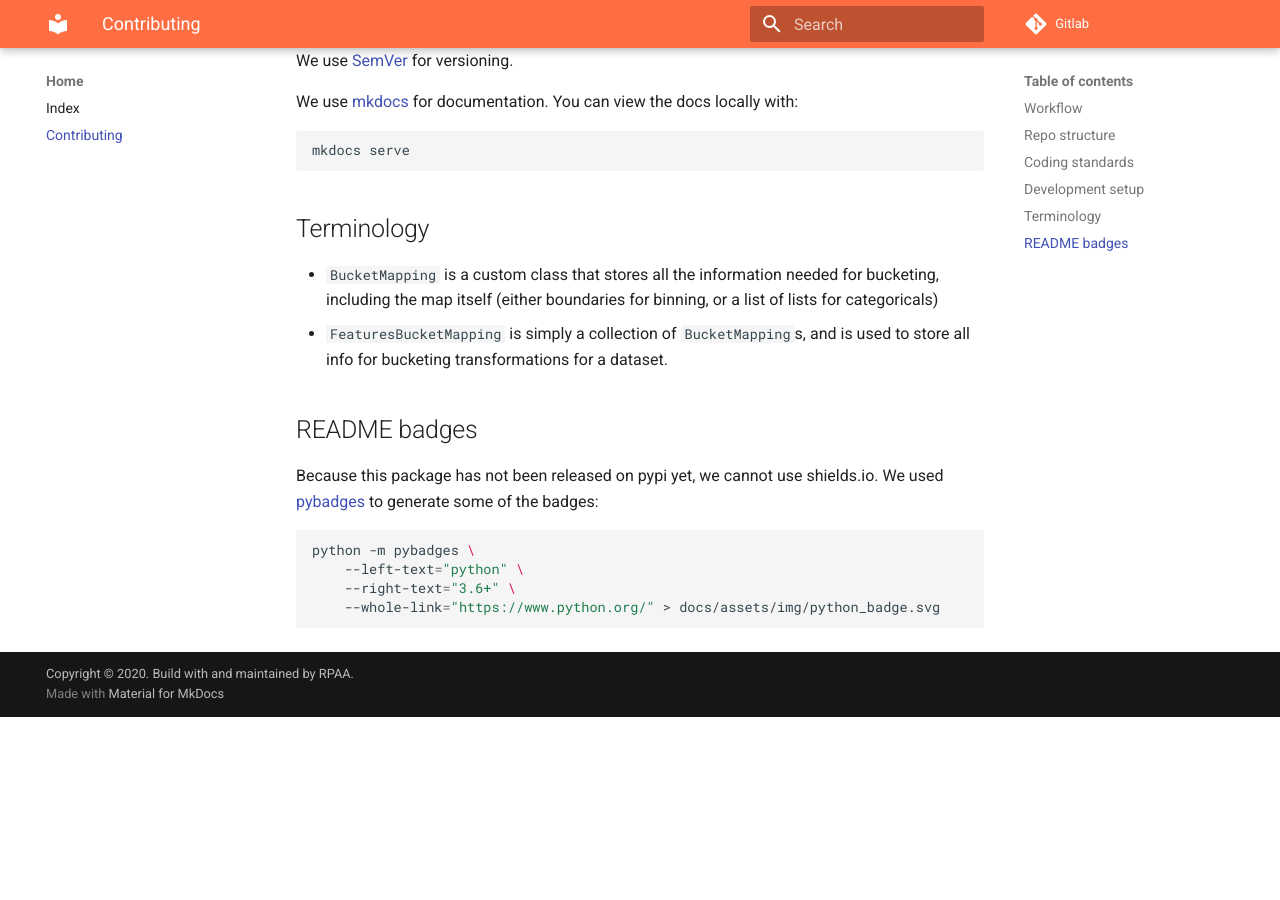
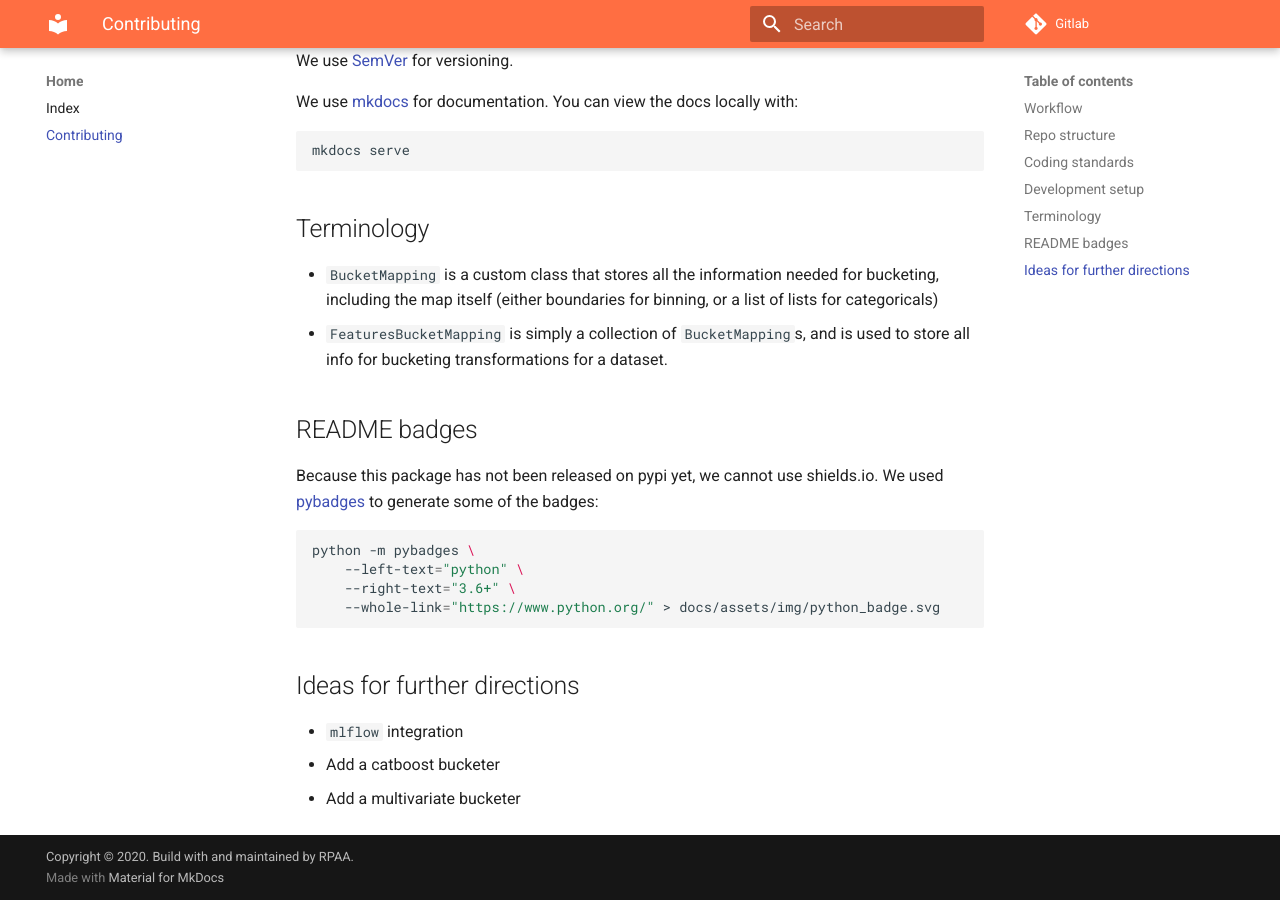
Before and after one commit to orchardbirds/skorecard-1, an MkDocs documentation site: the page built from docs/contributing.md, in a window 1280 px wide and 900 px high, scrolled down 1524 px. Built offline with MkDocs 1.6.1 and Material for MkDocs 9.7.7, drawn with Linux system fonts in a browser that asks for light colours; before the commit the page ends 2241 px from its top, so only the background shows below that.

Commit message:
Update CONTRIBUTING with ideas for future directions

````diff
--- a/docs/contributing.md
+++ b/docs/contributing.md
@@ -89,3 +89,9 @@ python -m pybadges \
     --right-text="3.6+" \
     --whole-link="https://www.python.org/" > docs/assets/img/python_badge.svg
 ```
+
+## Ideas for further directions
+
+- `mlflow` integration
+- Add a catboost bucketer
+- Add a multivariate bucketer
````
